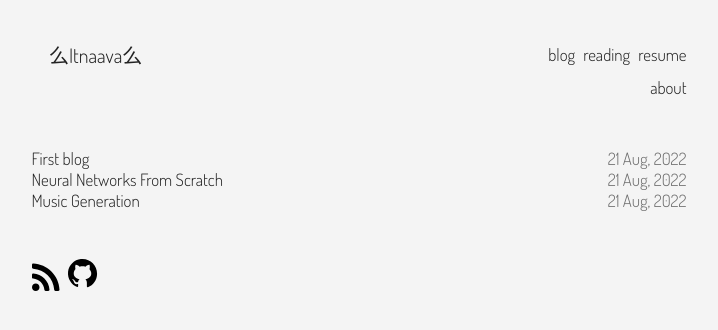
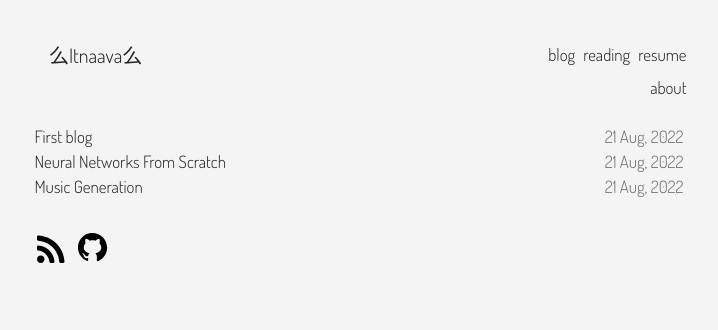
Before and after one commit to Surya-29/site, a Flask app: page /blog in a window 1280 px wide. Shown: the top 330 px of the page, without its empty margins (281-999 px from the left). Run offline with Flask 2, Linux system fonts and the light colour scheme.

Commit message:
css updates

```diff
--- a/static/style.css
+++ b/static/style.css
@@ -89,20 +89,46 @@ nav li:first-child {
   text-align: left;
   font-size: 20px;
 }
-.footer{
+footer{
   padding-top: 30px;
+}
+.footer a{
+  display:flexbox;
+  justify-content: center;
+  align-items: center;
+}
+.footer img {
+  max-height: 2.5rem;
+  max-width: 2.5rem;
+  display: inline-block;
+  vertical-align: middle;
+  image-orientation: from-image;
+  padding: 0 0 5px 5px;
+  cursor: pointer;
 }
 .post_date{
   color: var(--gray);
   justify-content: right;
 }
-.content{
-  display: block;
-  padding: 50px 0 15px 0;
+table{
+  table-layout: fixed;
+  width: 100%;
+  border-collapse: separate;
+  text-indent: initial;
+  border-spacing: 2px;
+  padding: 25px 0 0 0;
 }
-.content li{
-  display: flex;
+tbody {
+  display: table-row-group;
+  vertical-align: middle;
+  border-color: inherit;
 }
+tr {
+  display: table-row;
+  vertical-align: inherit;
+  border-color: inherit;
+}
+
 span{
   flex:auto;
   text-align: right;
--- a/templates/404.html
+++ b/templates/404.html
@@ -5,7 +5,7 @@
     <meta http-equiv="X-UA-Compatible" content="IE=edge">
     <meta name="viewport" content="width=device-width, initial-scale=1.0">
     <link rel="stylesheet" href="../static/404.css" />
-    <title>404</title>
+    <title>Page not found</title>
 </head>
 <body>
     <img src="/static/404_error_edit_1.jpg"/>
--- a/templates/base.html
+++ b/templates/base.html
@@ -26,6 +26,7 @@
       </ul>
     </nav>
     {% block body %} {% endblock %}
+    <footer>
       <section class="footer">
         <a href="/blog/feed.xml">
           <img alt="rss feed" src="/static/rss.svg" width="30" />
@@ -34,6 +35,6 @@
           <img alt="git" src="/static/github.svg" width="35" />
         </a>
       </section>
-
+    </footer>
   </body>
 </html>
--- a/templates/blog.html
+++ b/templates/blog.html
@@ -1,9 +1,12 @@
 {% extends 'base.html' %} {% block body %}
 <table>
-  <div class="content">
+  <tbody>
     {% for x in file_dict%}
-    <li><a href="/blog/{{file_dict[x][1]}}">{{x}}</a><span class="post_date">{{file_dict[x][0]}}</span></body></li>
+    <tr>
+      <td align="left"><a href="/blog/{{file_dict[x][1]}}">{{x}}</a></td>
+      <td align="right" class="post_date">{{file_dict[x][0]}}</td>
+    </tr>
     {% endfor %}
-  </div>
+  </tbody>
 </table>
 {% endblock %}
```
Also changed, not shown: static/icons8-github.svg (added), static/rss-square-symbol-svgrepo-com.svg (added). Lines whose indentation alone changed are shown as unchanged.
